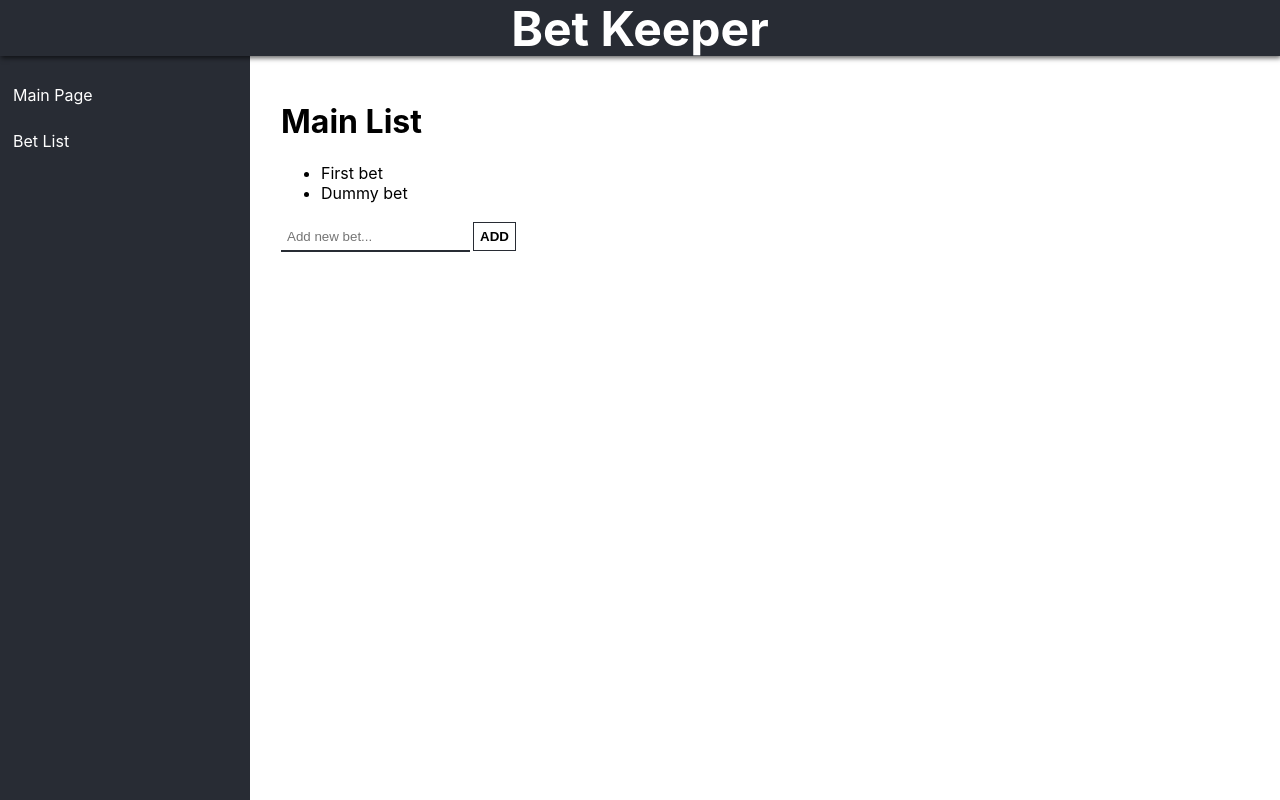
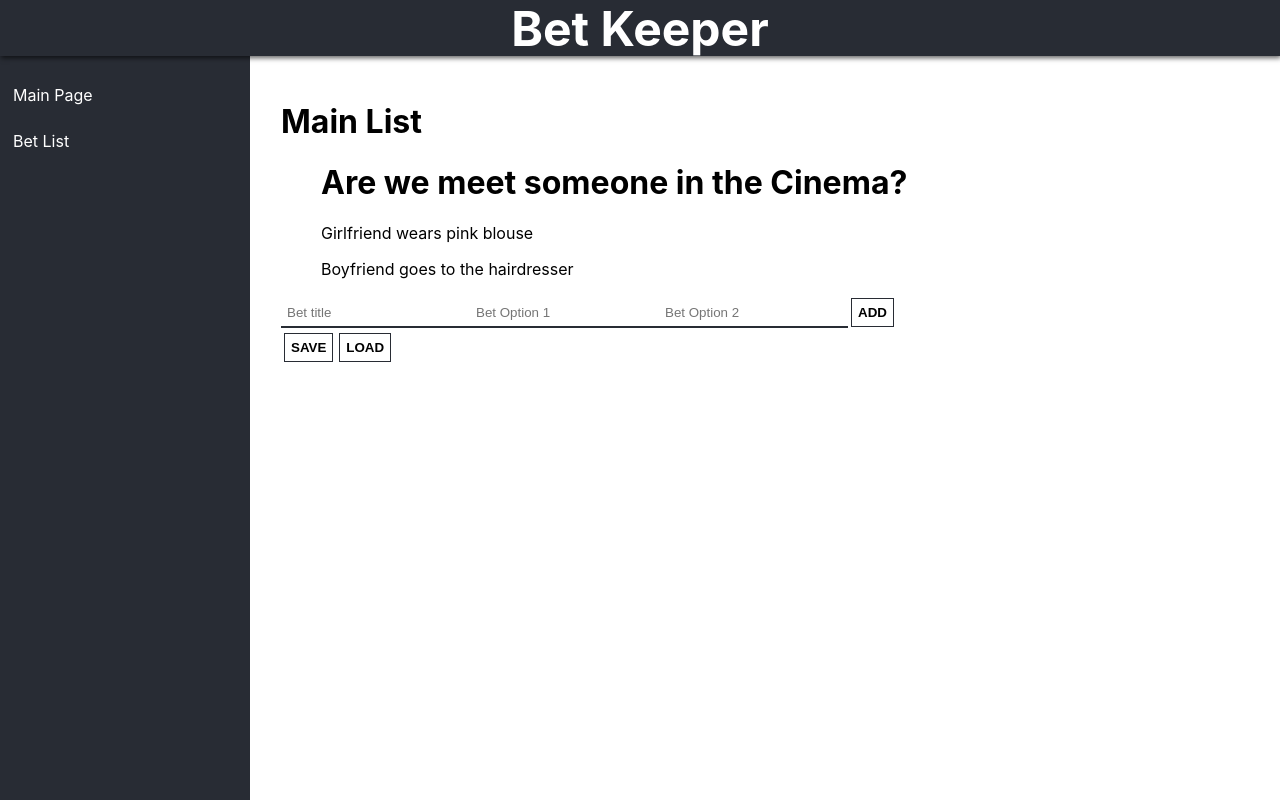
Before and after one commit to radek2s/BetKeeper, a React (Create React App) app: page /list in a window 1280 px wide. Built offline with nearby package versions, Linux system fonts and the light colour scheme.

Commit message:
Adding BetElements with Redux

```diff
--- /dev/null
+++ b/src/components/BetCreator.tsx
@@ -0,0 +1,39 @@
+import { useState } from "react";
+import { addBet } from "../features/bet/betSlice";
+import { useAppDispatch } from "../hooks"
+import BetEntry from "../models/BetEntry";
+
+const BetCreator: React.FC = () => {
+    const dispatch = useAppDispatch();
+
+    const [betTitle, setBetTitle] = useState<string>("");
+    const [betOption1, setBetOption1] = useState<string>("");
+    const [betOption2, setBetOption2] = useState<string>("");
+
+    let createBet = ():void => {
+        if(!!betTitle && !!betOption1 && !!betOption2) {
+            dispatch(addBet(new BetEntry(betTitle, betOption1, betOption2)));
+            clearInputs();
+        } else {
+            console.error("Invalid bet!");
+        }
+    };
+
+    let clearInputs = ():void => {
+        setBetTitle("");
+        setBetOption1("");
+        setBetOption2("");
+    };
+
+
+    return (
+        <div>
+            <input placeholder="Bet title" value={betTitle} onChange={e => setBetTitle(e.target.value)}/>
+            <input placeholder="Bet Option 1" value={betOption1} onChange={e => setBetOption1(e.target.value)}/>
+            <input placeholder="Bet Option 2" value={betOption2} onChange={e => setBetOption2(e.target.value)}/>
+            <button onClick={() => createBet()}>Add</button>
+        </div>
+    )
+}
+
+export default BetCreator;
--- /dev/null
+++ b/src/components/BetElement.tsx
@@ -0,0 +1,15 @@
+import BetEntry from "../models/BetEntry";
+
+const BetElement:React.FC<{bet:BetEntry}> = ({bet}) => {
+    return (
+        <div>
+            <h1>{bet.title}</h1>
+            <div>
+                <p onClick={() => bet.resolve(1)}>{bet.betOption1}</p>
+                <p onClick={() => bet.resolve(2)}>{bet.betOption2}</p>
+            </div>
+        </div>
+    )
+};
+
+export default BetElement;
--- a/src/features/bet/betSlice.ts
+++ b/src/features/bet/betSlice.ts
@@ -1,27 +1,39 @@
 import { createSlice, PayloadAction } from "@reduxjs/toolkit"
+import BetEntry from "../../models/BetEntry";
 
 interface BetState {
     //It would be nice to have
     // a BetEntry class defined
-    betList: string[];
+    betList: BetEntry[];
 }
 
 const initialState: BetState = {
-    betList: ["First bet", "Dummy bet"],
+    betList: [
+        new BetEntry("Are we meet someone in the Cinema?", "Girlfriend wears pink blouse", "Boyfriend goes to the hairdresser"),
+    ]
+
 }
 
 export const betSlice = createSlice({
     name: 'bet',
     initialState,
     reducers: {
-        addBet: (state, action:PayloadAction<string>) => {
+        addBet: (state, action:PayloadAction<BetEntry>) => {
             state.betList.push(action.payload);
         },
         clearBets: (state) => {
             state.betList = [];
+        },
+        saveBets: (state) => {
+            window.localStorage.setItem("bets", JSON.stringify(state.betList));
+        },
+        loadBets: (state) => {
+            state.betList = [];
+            let x = JSON.parse(window.localStorage.getItem("bets") || "[]") as BetEntry[];
+            x.forEach(b => state.betList.push(Object.assign(new BetEntry(b.title, b.betOption1, b.betOption2), b)));
         }
     }
 })
 
-export const { addBet, clearBets } = betSlice.actions;
+export const { addBet, clearBets, saveBets, loadBets } = betSlice.actions;
 export default betSlice.reducer;
--- /dev/null
+++ b/src/models/BetEntry.ts
@@ -0,0 +1,21 @@
+type BetState = 0 | 1 | 2;
+
+export default class BetEntry {
+
+    title: string;
+    resolved: BetState;
+    betOption1: string;
+    betOption2: string;
+
+    constructor(title: string, betOption1: string, betOption2: string) {
+        this.title = title;
+        this.betOption1 = betOption1;
+        this.betOption2 = betOption2;
+        this.resolved = 0;
+    }
+
+    resolve(winner: 1 | 2): void {
+        this.resolved = winner;
+    }
+
+}
--- a/src/views/BetPage.tsx
+++ b/src/views/BetPage.tsx
@@ -1,25 +1,39 @@
-import React, { useState } from "react";
+import React from "react";
 import { useAppDispatch, useAppSelector } from "../hooks";
-import { addBet } from "../features/bet/betSlice";
+import BetElement from "../components/BetElement";
+import BetCreator from "../components/BetCreator";
+import { loadBets, saveBets } from "../features/bet/betSlice";
 
 const BetPage: React.FC = () => {
   const betList = useAppSelector(state => state.bet.betList)
-  const dispatch = useAppDispatch()
-
-  const [text, setText] = useState<string>("");
+  let dispatch = useAppDispatch();
 
   return (
     <div>
       <h1>Main List</h1>
+
       <ul>
-        {betList.map(bet => (
-          <li>{bet}</li>
+        {betList.map((bet, i) => (
+          <BetElement bet={bet} key={i} />
         ))}
       </ul>
+
       <div>
-        <input placeholder="Add new bet..." type="text" value={text} onChange={e => setText(e.target.value)} />
-        <button onClick={() => dispatch(addBet(text))}>Add</button>
+        <BetCreator />
       </div>
+
+      <div>
+        <button onClick={() => dispatch(saveBets())}>
+          Save
+        </button>
+
+        {/*TODO: Add React onMountedLifecycleHook to load all Bets from memory*/}
+        <button onClick={() => dispatch(loadBets())}>
+          Load
+        </button>
+      </div>
+
+
     </div>
 
   )
```
